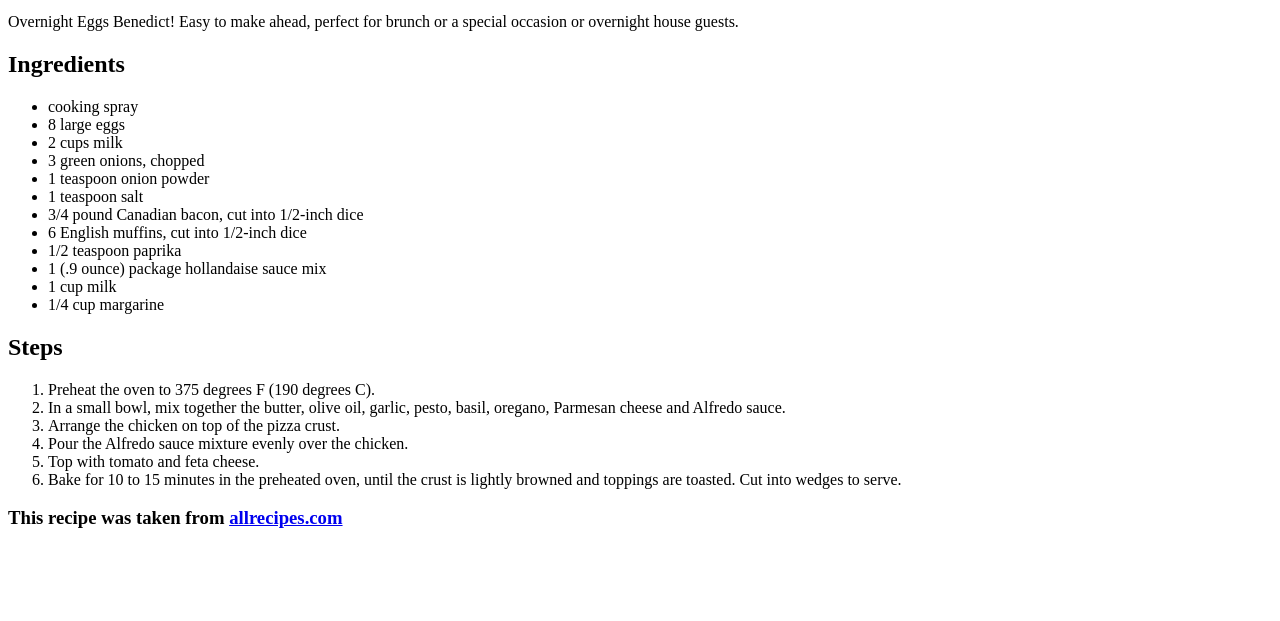
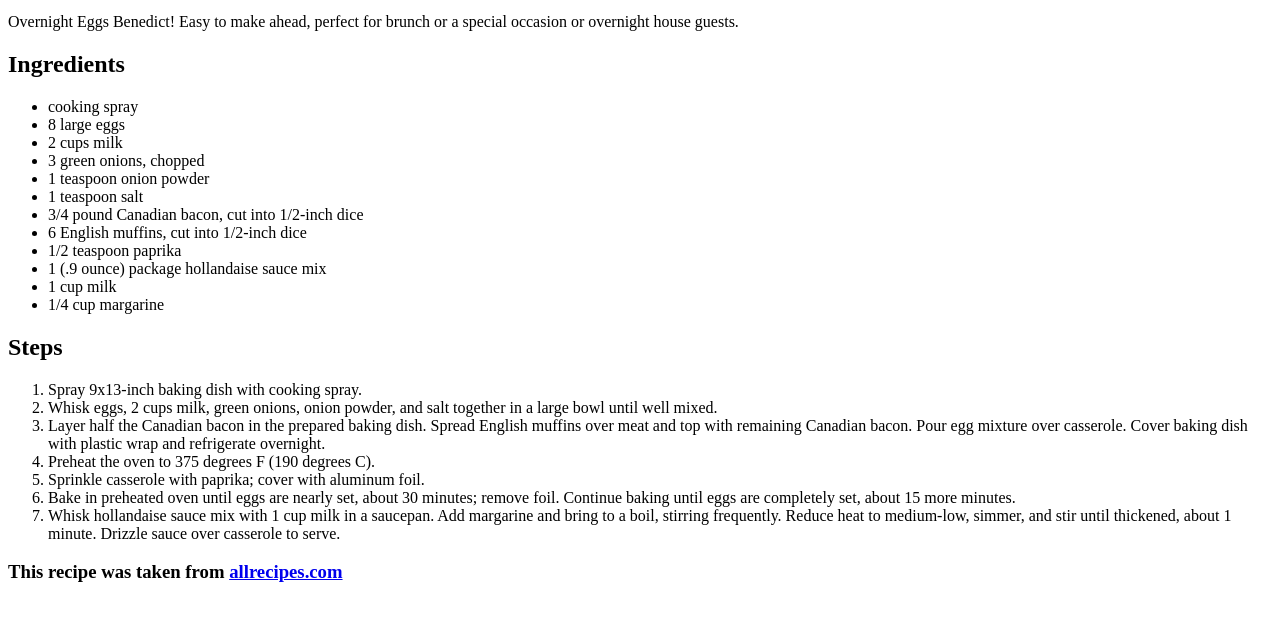
Before and after one commit to guguiness/odin-recipes, a plain HTML site: page recipes/eggs.html in a window 1280 px wide. Shown: the part 101-722 px from the top of the page. Drawn offline with Linux system fonts and the light colour scheme.

Commit message:
Adding steps list and reference section

```diff
--- a/recipes/eggs.html
+++ b/recipes/eggs.html
@@ -25,13 +25,14 @@
     </ul>
     <h2>Steps</h2>
     <ol>
+        <li>Spray 9x13-inch baking dish with cooking spray.</li>
+        <li>Whisk eggs, 2 cups milk, green onions, onion powder, and salt together in a large bowl until well mixed.</li>
+        <li>Layer half the Canadian bacon in the prepared baking dish. Spread English muffins over meat and top with remaining Canadian bacon. Pour egg mixture over casserole. Cover baking dish with plastic wrap and refrigerate overnight.</li>
         <li>Preheat the oven to 375 degrees F (190 degrees C).</li>
-        <li>In a small bowl, mix together the butter, olive oil, garlic, pesto, basil, oregano, Parmesan cheese and Alfredo sauce. </li>
-        <li>Arrange the chicken on top of the pizza crust.</li>
-        <li>Pour the Alfredo sauce mixture evenly over the chicken.</li>
-        <li>Top with tomato and feta cheese.</li>
-        <li>Bake for 10 to 15 minutes in the preheated oven, until the crust is lightly browned and toppings are toasted. Cut into wedges to serve.</li>
+        <li>Sprinkle casserole with paprika; cover with aluminum foil.</li>
+        <li>Bake in preheated oven until eggs are nearly set, about 30 minutes; remove foil. Continue baking until eggs are completely set, about 15 more minutes.</li>
+        <li>Whisk hollandaise sauce mix with 1 cup milk in a saucepan. Add margarine and bring to a boil, stirring frequently. Reduce heat to medium-low, simmer, and stir until thickened, about 1 minute. Drizzle sauce over casserole to serve.</li>
     </ol>
-    <h3>This recipe was taken from <a href="https://www.allrecipes.com/recipe/82746/gourmet-white-pizza/">allrecipes.com</a></h3>
+    <h3>This recipe was taken from <a href="https://www.allrecipes.com/recipe/221988/eggs-benedict-casserole/">allrecipes.com</a></h3>
 </body>
 </html>
```
